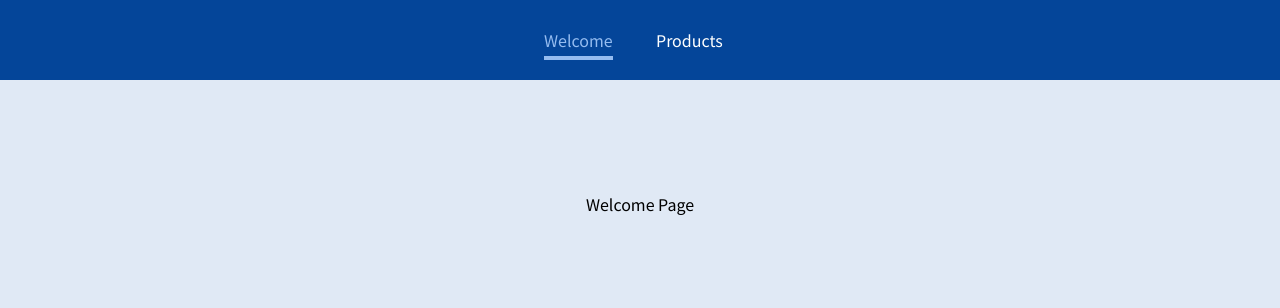
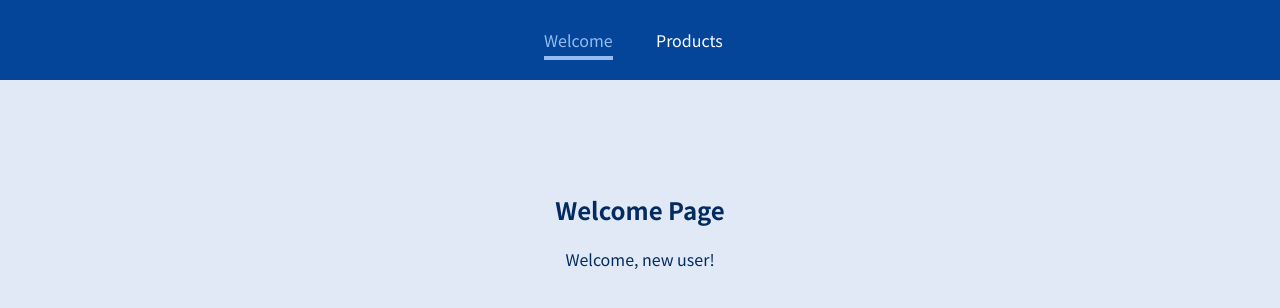
Before and after one commit to Fabianes96/react-complete-guide, a JavaScript app: page /welcome/new-user in a window 1280 px wide. Shown: the top 308 px of the page. Built offline with nearby package versions, Linux system fonts and the light colour scheme.

Commit message:
Add nested route

```diff
--- a/src/App.js
+++ b/src/App.js
@@ -1,4 +1,4 @@
-import {Route, Switch} from 'react-router-dom'
+import {Route, Switch, Redirect} from 'react-router-dom'
 import { MainHeader } from './components/MainHeader';
 import { ProductDetail } from './pages/ProductDetail';
 import { Products } from './pages/Products';
@@ -9,6 +9,9 @@
       <MainHeader />
       <main>
         <Switch>
+          <Route exact path='/'>
+            <Redirect to="/welcome" />
+          </Route>
           <Route path="/welcome">
             <Welcome />
           </Route>
--- a/src/pages/Welcome.js
+++ b/src/pages/Welcome.js
@@ -1,7 +1,12 @@
-import React from 'react'
+import {Route} from 'react-router-dom'
 
 export const Welcome = () => {
   return (
-    <div>Welcome Page</div>
+    <section>
+      <h1>Welcome Page</h1>
+      <Route path="/welcome/new-user">
+        <p>Welcome, new user!</p>
+      </Route>
+    </section>
   )
 }
```
